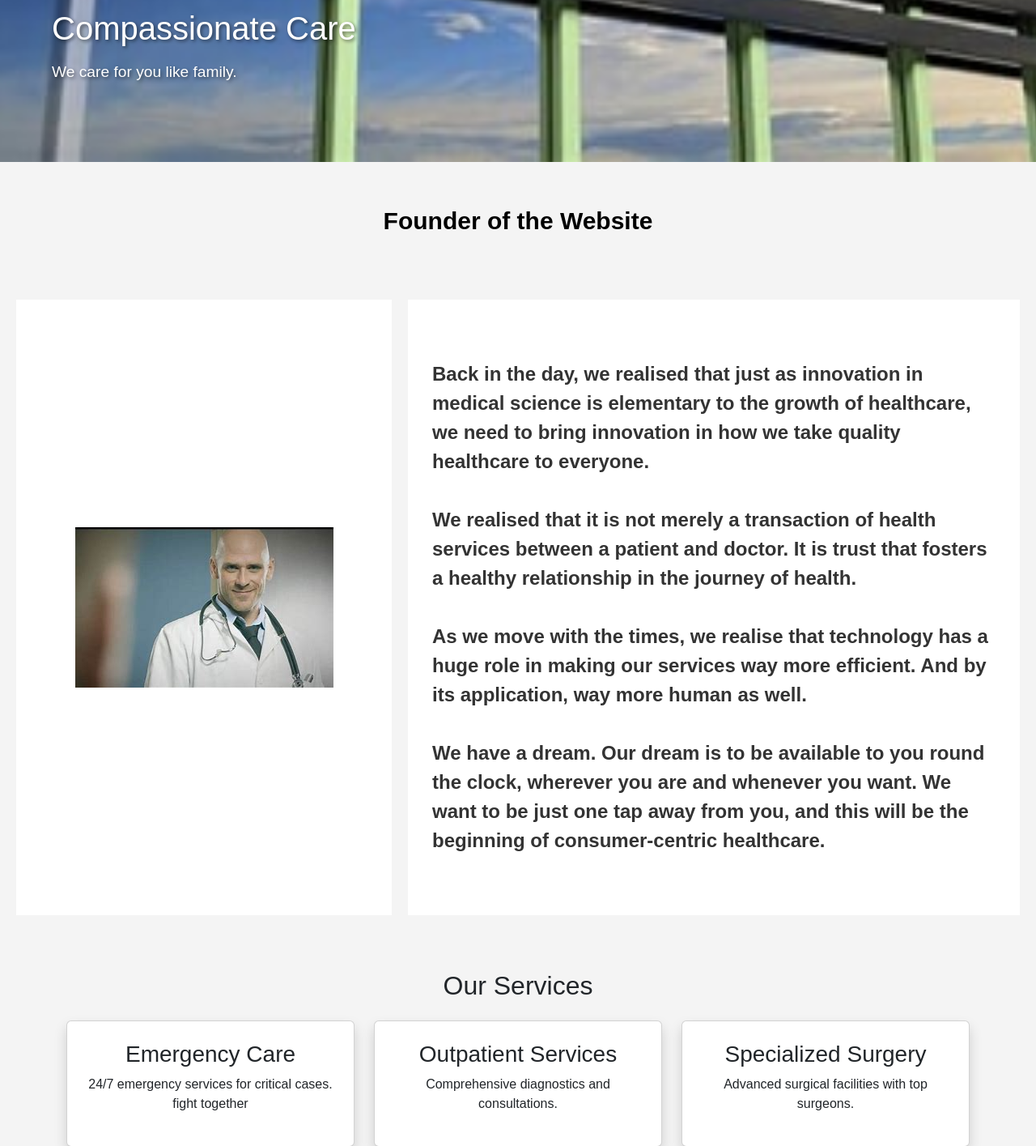
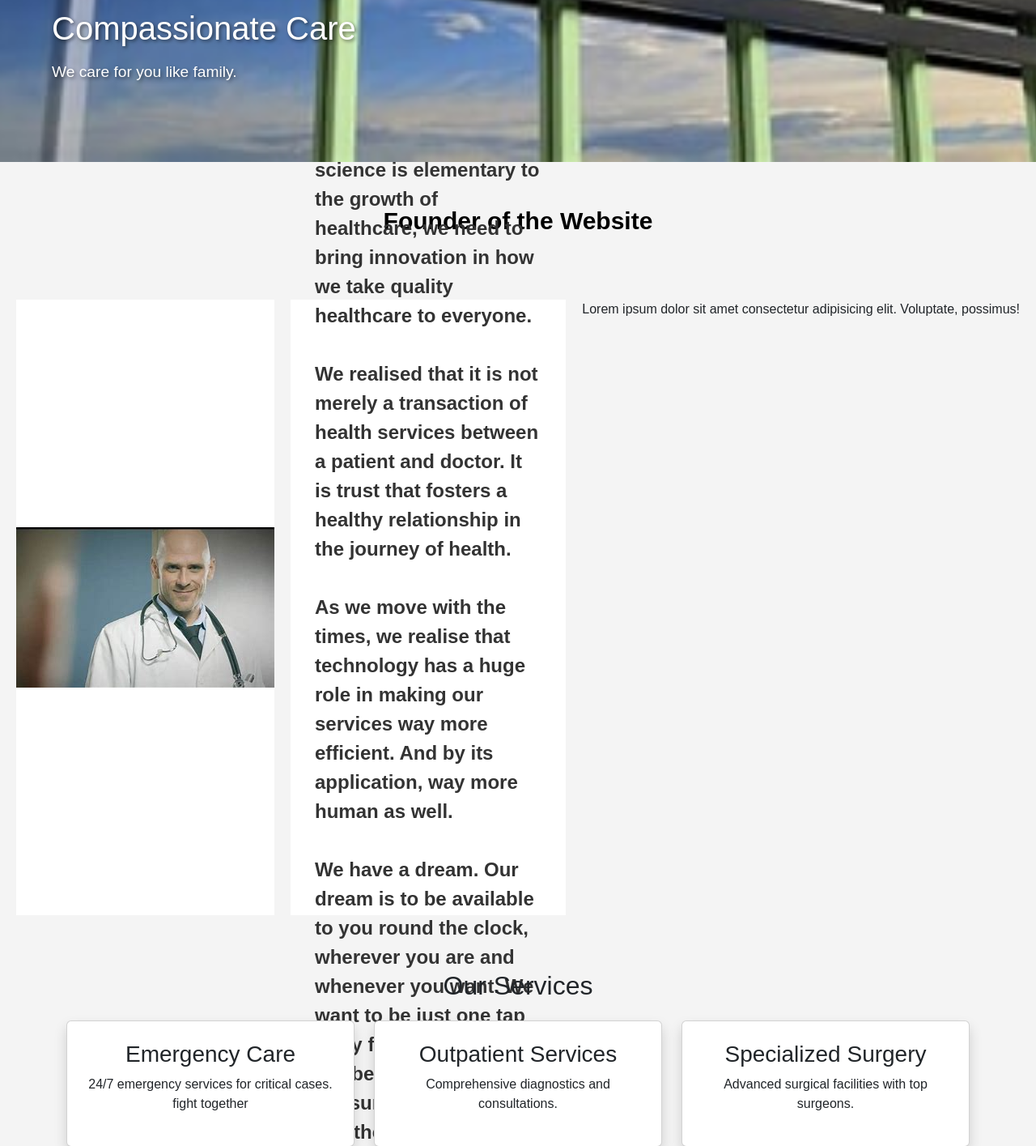
Before and after one commit to MohammadIsmaail/Hospitalmng1, a Django app: page /hmng/ in a window 1280 px wide. Shown: the part 686-2101 px from the top of the page at 81% size. Run offline with Django 5.2, Linux system fonts and the light colour scheme; some libraries are stand-ins or nearby versions.

Commit message:
second 2.00000

```diff
--- a/hmng/templates/welcome.html
+++ b/hmng/templates/welcome.html
@@ -278,6 +278,7 @@ body {
         <br>
         We have a dream. Our dream is to be available to you round the clock, wherever you are and whenever you want. We want to be just one tap away from you, and this will be the beginning of consumer-centric healthcare.
     </div>
+    <p>Lorem ipsum dolor sit amet consectetur adipisicing elit. Voluptate, possimus!</p>
 </div>
 
 
```
